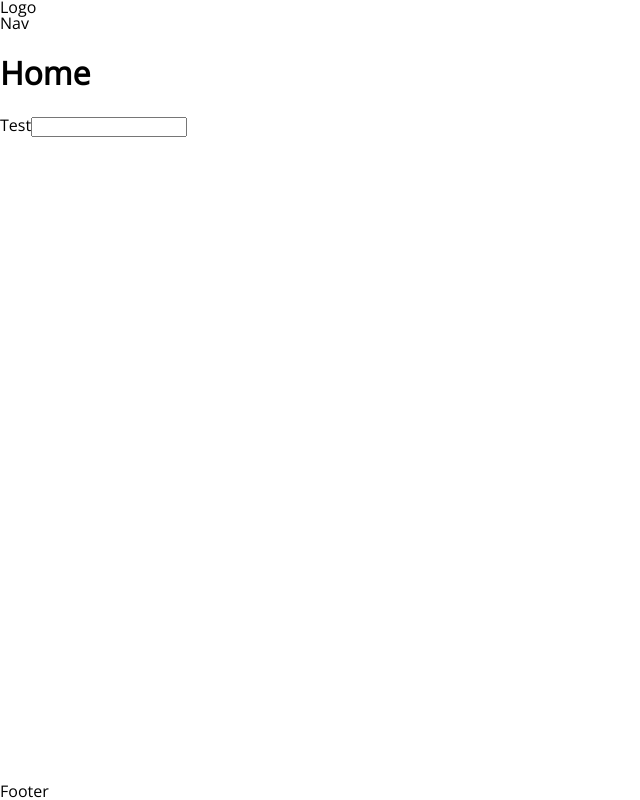
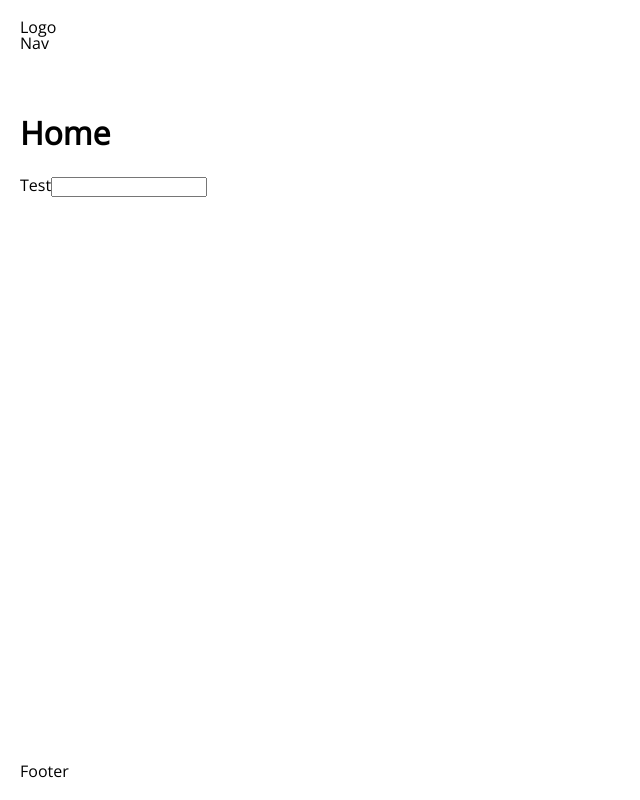
Before and after one commit to jardenna/filter, a React (Vite) app: page / in a window 1280 px wide. Shown: the whole page, without its empty margins (0-640 px from the left). Built offline with nearby package versions, Linux system fonts and the light colour scheme.

Commit message:
container

```diff
--- a/src/layout/Layout.tsx
+++ b/src/layout/Layout.tsx
@@ -4,12 +4,18 @@ import Nav from './nav/Nav';
 const Layout = () => (
   <div className="main-container">
     <header>
-      <div>Logo</div> <Nav />
+      <div className="container">
+        <div>Logo</div> <Nav />
+      </div>
     </header>
     <main>
-      <Outlet />
+      <div className="container">
+        <Outlet />
+      </div>
     </main>
-    <footer>Footer</footer>
+    <footer>
+      <div className="container">Footer</div>
+    </footer>
   </div>
 );
 
--- a/src/scss/_base.scss
+++ b/src/scss/_base.scss
@@ -20,10 +20,3 @@ body {
 h1 {
   font-size: rem(32px);
 }
-
-.main-container {
-  margin: 0;
-  height: 100%;
-  display: grid;
-  grid-template-rows: max-content 1fr;
-}
--- a/src/scss/style.scss
+++ b/src/scss/style.scss
@@ -1,2 +1,3 @@
 @forward 'globals';
 @forward 'base';
+@forward 'utilities';
--- /dev/null
+++ b/src/scss/utilities.scss
@@ -0,0 +1,14 @@
+@use './globals' as *;
+
+.main-container {
+  margin: 0;
+  height: 100%;
+  display: grid;
+  grid-template-rows: max-content 1fr;
+}
+
+.container {
+  max-width: rem(1600px);
+  margin: 0 auto;
+  padding: 20px;
+}
```
